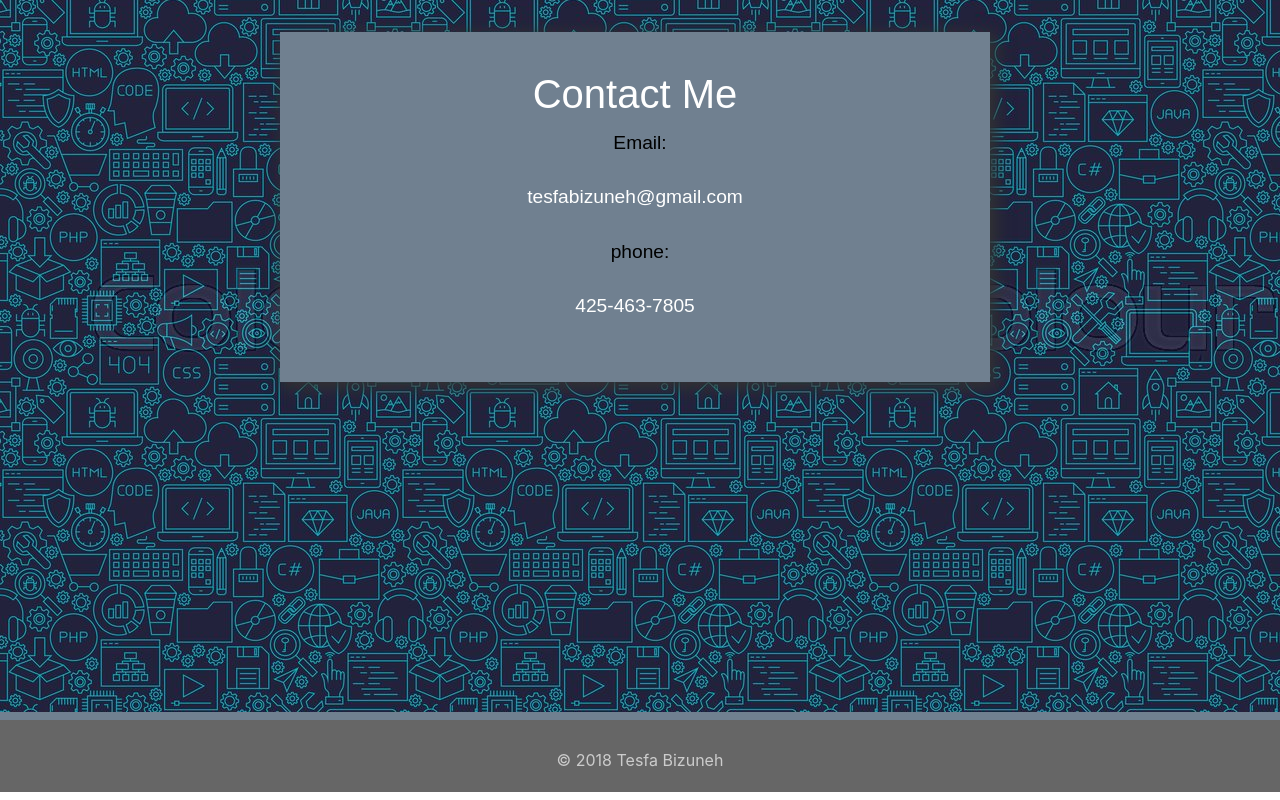
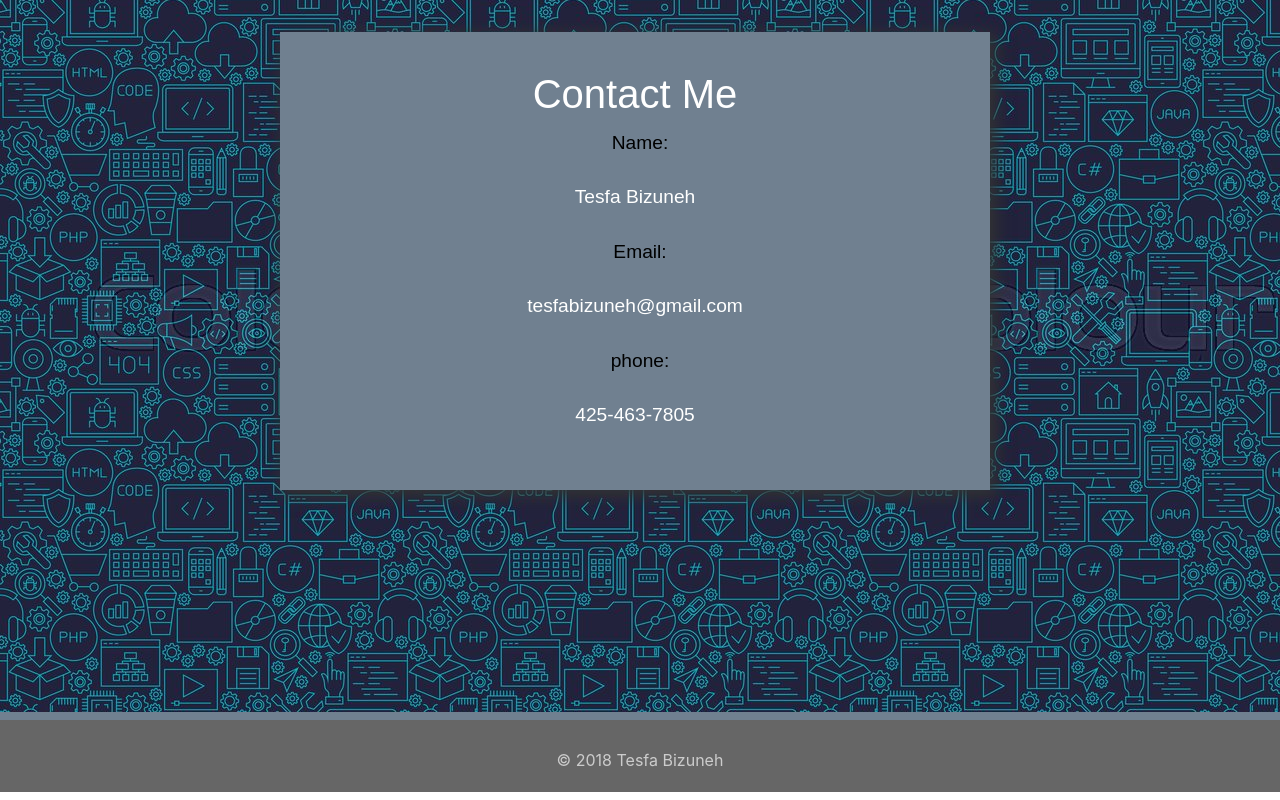
Before and after one commit to tbizuneh/Tesfa-Portfolio, a plain HTML site: page contact.html in a window 1280 px wide. Shown: the part 88-888 px from the top of the page. Drawn offline with nearby package versions, Linux system fonts and the light colour scheme.

Commit message:
initial commit

```diff
--- a/contact.html
+++ b/contact.html
@@ -45,6 +45,8 @@
             <div class="col-md-8 col-xs-12">
                 <section id="Contactinfo">
                     <h1>Contact Me</h1>
+                    <p id="p">Name:</p>
+                        <p>Tesfa Bizuneh</p>
                     <p id="p">Email:</p>
                         <p>tesfabizuneh@gmail.com</p>
                     <p id="p">phone: </p>
```
